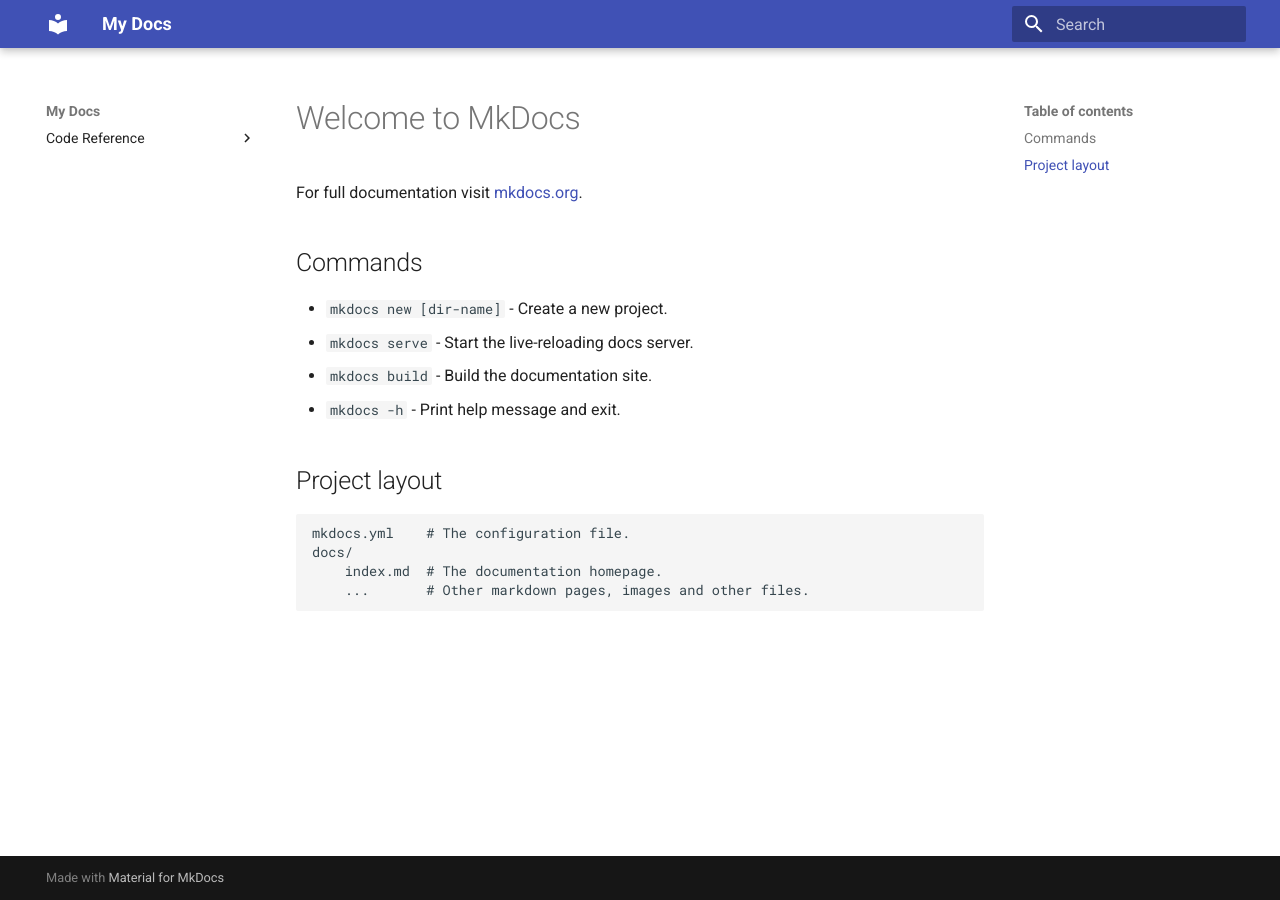
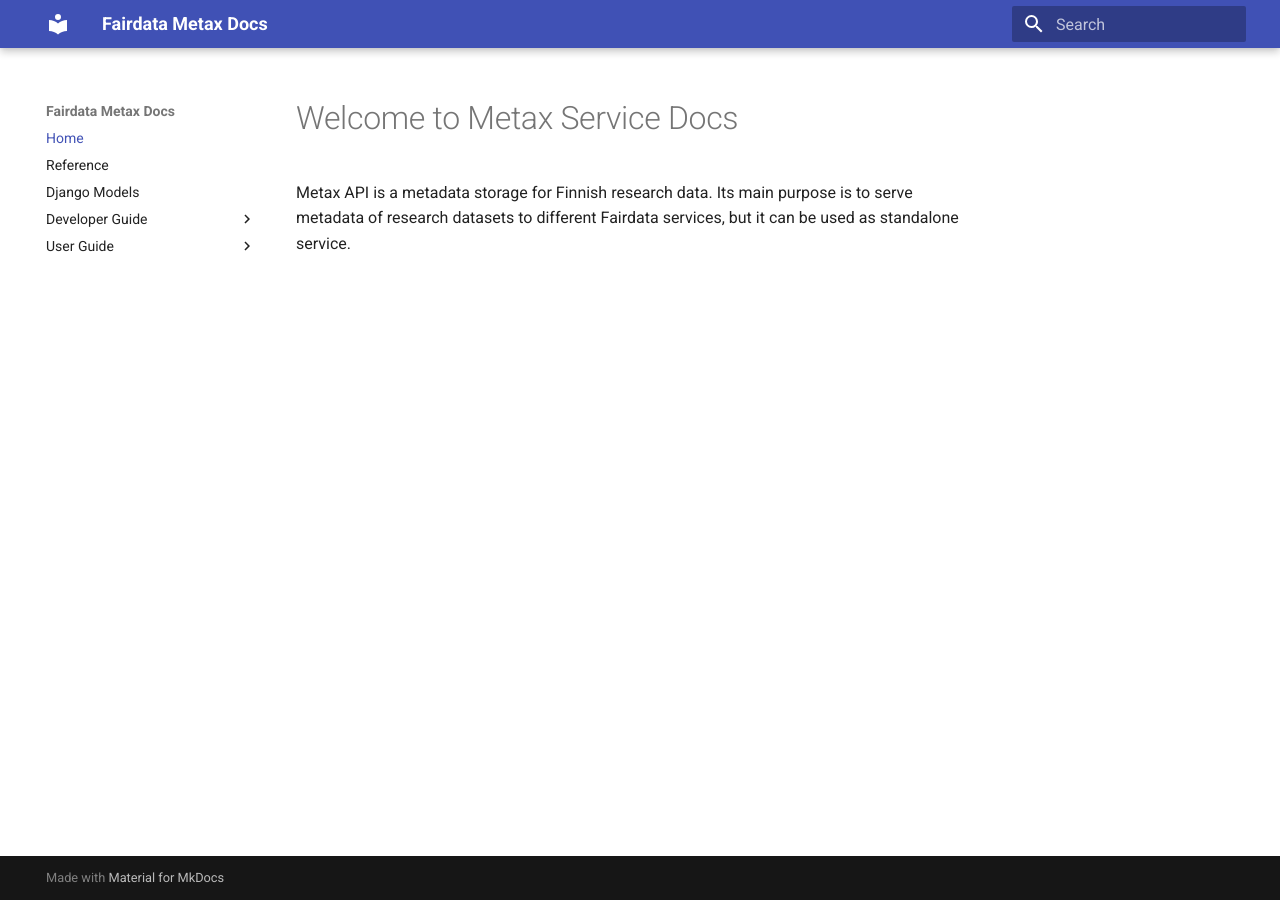
Before and after one commit to CSCfi/fairdata-metax-v3, an MkDocs documentation site: the page built from docs/index.md, in a window 1280 px wide. Built offline with MkDocs 1.6.1 and Material for MkDocs 9.7.7, drawn with Linux system fonts in a browser that asks for light colours.

Commit message:
skeleton documents

```diff
--- a/docs/index.md
+++ b/docs/index.md
@@ -1,17 +1,3 @@
-# Welcome to MkDocs
+# Welcome to Metax Service Docs
 
-For full documentation visit [mkdocs.org](https://www.mkdocs.org).
-
-## Commands
-
-* `mkdocs new [dir-name]` - Create a new project.
-* `mkdocs serve` - Start the live-reloading docs server.
-* `mkdocs build` - Build the documentation site.
-* `mkdocs -h` - Print help message and exit.
-
-## Project layout
-
-    mkdocs.yml    # The configuration file.
-    docs/
-        index.md  # The documentation homepage.
-        ...       # Other markdown pages, images and other files.
+Metax API is a metadata storage for Finnish research data. Its main purpose is to serve metadata of research datasets to different Fairdata services, but it can be used as standalone service.
--- a/mkdocs.yml
+++ b/mkdocs.yml
@@ -1,20 +1,22 @@
-site_name: My Docs
+site_name: Fairdata Metax Docs
 
 theme:
   name: "material"
 
 nav:
-- Code Reference: reference/
+- Home: index.md
+- Reference: reference.md
+- Django Models: django-models.md
+- 'Developer Guide':
+    - 'Installation': developer-guide/install.md
+    - 'Dependencies': developer-guide/dependencies-index.md
+    - 'Managing Dependencies': developer-guide/dependencies.md
+- 'User Guide':
+    - 'Quick Start': user-guide/quickstart.md
 
 plugins:
 - search
 - mkdocstrings:
     watch:
     - src/apps
-
-- gen-files:
-    scripts:
-      - docs/gen_ref_pages.py
-- literate-nav:
-    nav_file: SUMMARY.md
 - section-index
```
Also changed, not shown: docs/developer-guide/dependencies-index.md (added, +20 -0 lines), docs/developer-guide/dependencies.md (added, +46 -0 lines), docs/developer-guide/install.md (added, +54 -0 lines), docs/django-models.md (added, +22 -0 lines), docs/reference.md (added, +1 -0 lines), docs/user-guide/quickstart.md (added, +3 -0 lines).
